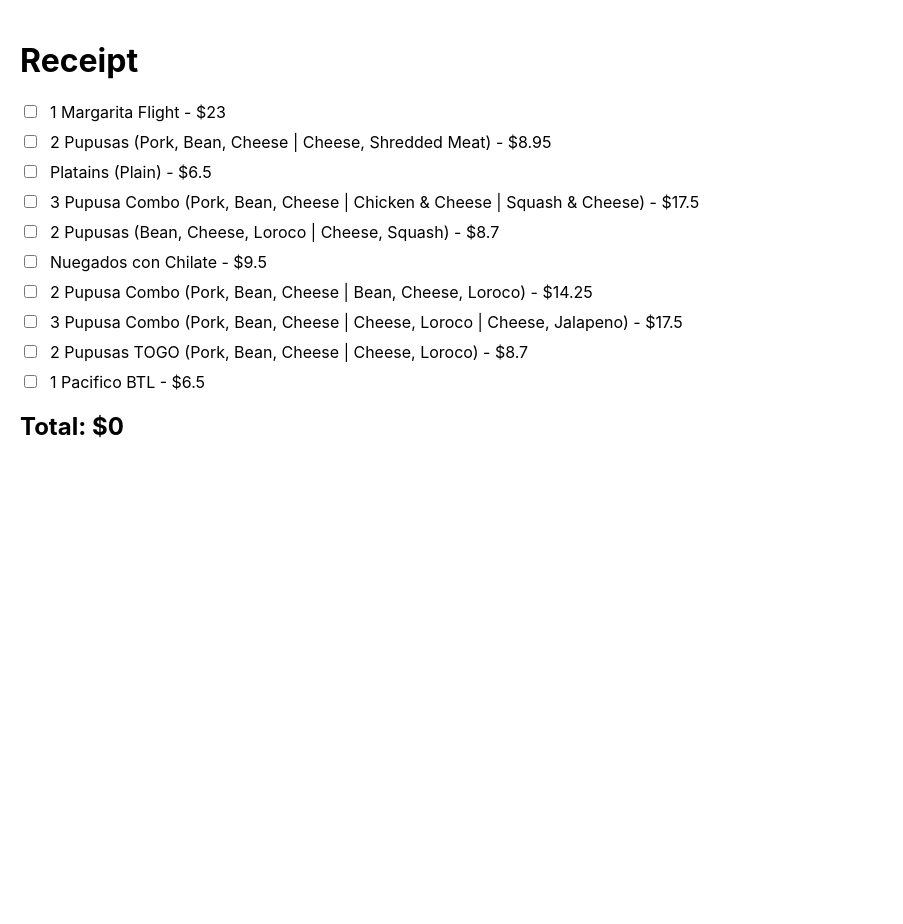
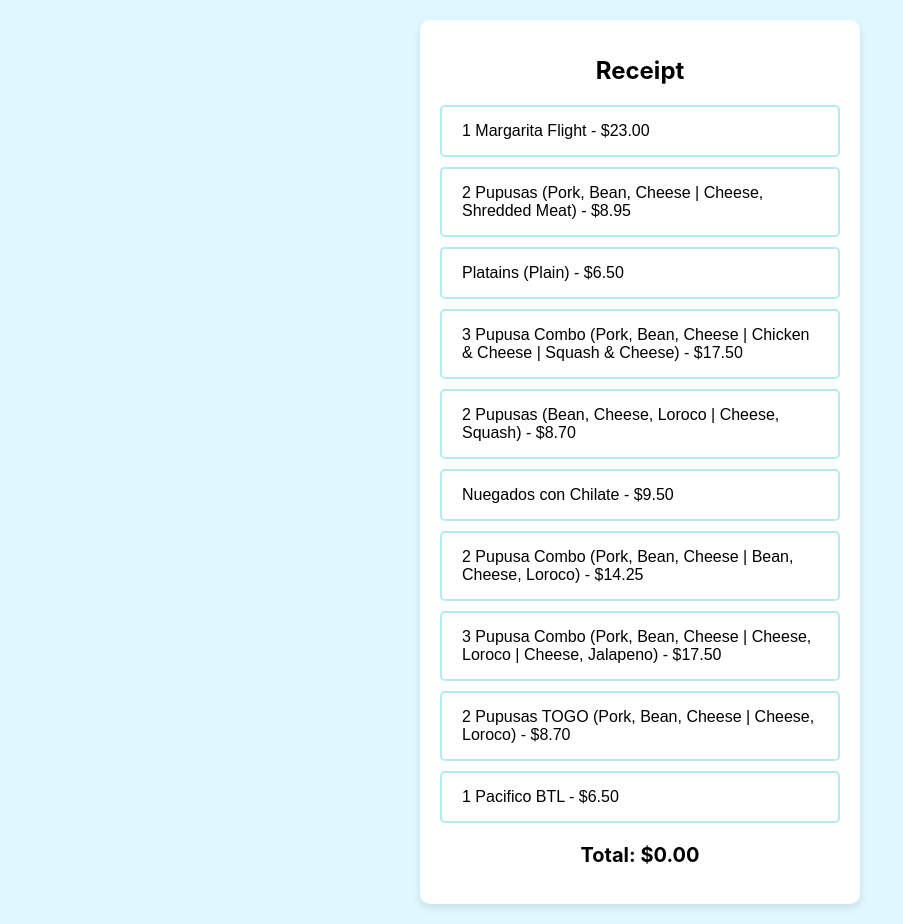
Before and after one commit to Doppel-Octacore/my-receipt, a React (Create React App) app: page / in a window 1280 px wide. Shown: the whole page, without its empty margins (0-903 px from the left). Before the commit the page ends 800 px from the top, so only its background shows below. Built offline with nearby package versions, Linux system fonts and the light colour scheme.

Commit message:
aesthetics

```diff
--- a/src/components/Receipt.js
+++ b/src/components/Receipt.js
@@ -25,25 +25,71 @@ const Receipt = () => {
     .reduce((total, product) => total + product.price, 0);
 
   return (
-    <div style={{ padding: "20px" }}>
-      <h1>Receipt</h1>
-      <ul style={{ listStyleType: "none", padding: 0 }}>
-        {products.map(product => (
-          <li key={product.id} style={{ margin: "10px 0" }}>
-            <input
-              type="checkbox"
-              checked={product.isSelected}
-              onChange={() => handleSelect(product.id)}
-            />
-            <label style={{ marginLeft: "10px" }}>
-              {product.name} - ${product.price}
-            </label>
-          </li>
-        ))}
-      </ul>
-      <h2>Total: ${totalCost}</h2>
+    <div style={styles.container}>
+      <div style={styles.receiptContainer}>
+        <h1 style={styles.heading}>Receipt</h1>
+        <ul style={styles.productList}>
+          {products.map(product => (
+            <li key={product.id} style={{ marginBottom: "10px" }}>
+              <button
+                style={{
+                  ...styles.productButton,
+                  backgroundColor: product.isSelected ? "#d1ecf1" : "#fff"
+                }}
+                onClick={() => handleSelect(product.id)}
+              >
+                {product.name} - ${product.price.toFixed(2)}
+              </button>
+            </li>
+          ))}
+        </ul>
+        <h2 style={styles.total}>Total: ${totalCost.toFixed(2)}</h2>
+      </div>
     </div>
   );
 };
 
+const styles = {
+  container: {
+    backgroundColor: "#e0f7ff",
+    padding: "20px",
+    minHeight: "100vh",
+    display: "flex",
+    justifyContent: "center",
+    alignItems: "center",
+  },
+  receiptContainer: {
+    backgroundColor: "#fff",
+    borderRadius: "10px",
+    padding: "20px",
+    boxShadow: "0 4px 8px rgba(0, 0, 0, 0.1)",
+    width: "100%",
+    maxWidth: "400px",
+  },
+  heading: {
+    fontSize: "24px",
+    marginBottom: "20px",
+    textAlign: "center",
+  },
+  productList: {
+    listStyleType: "none",
+    padding: 0,
+  },
+  productButton: {
+    width: "100%",
+    padding: "15px 20px",
+    fontSize: "16px",
+    textAlign: "left",
+    backgroundColor: "#fff",
+    border: "2px solid #b2ebf2",
+    borderRadius: "5px",
+    cursor: "pointer",
+  },
+  total: {
+    fontSize: "20px",
+    textAlign: "center",
+    marginTop: "20px",
+  }
+};
+
 export default Receipt;
```
